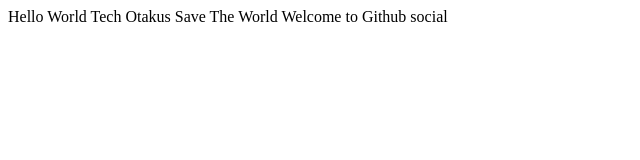
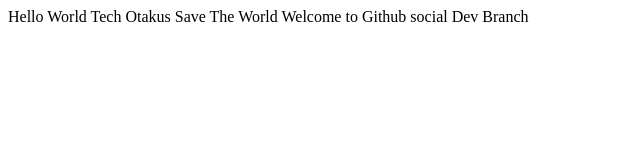
Before and after one commit to IndexLibrary/aaa, a plain HTML site: page index.html in a window 1280 px wide. Shown: the full height of the page, 0-640 px from the left. Drawn offline with Linux system fonts and the light colour scheme.

Commit message:
index.html of Dev

```diff
--- a/index.html
+++ b/index.html
@@ -7,5 +7,6 @@
 		Hello World
 		Tech Otakus Save The World
 		Welcome to Github social
+		Dev Branch
 	</body>
 </html>
```
